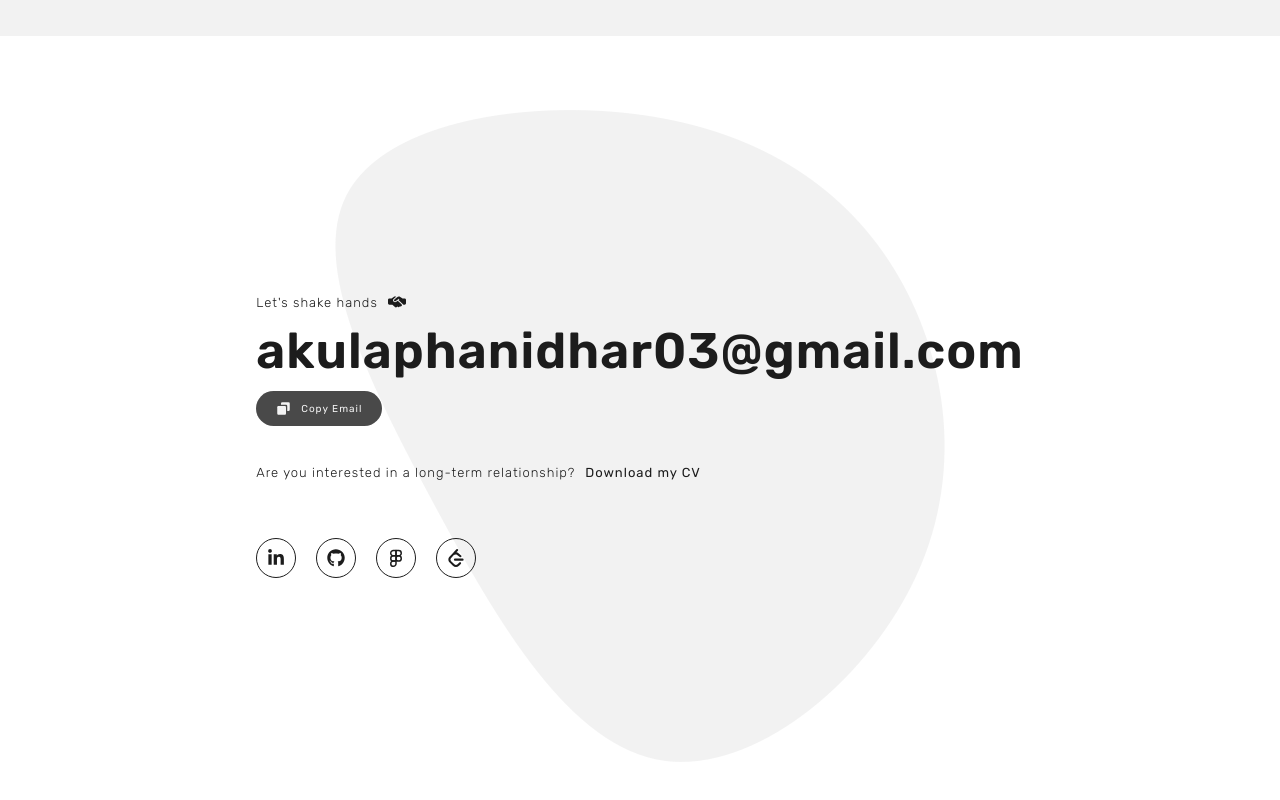
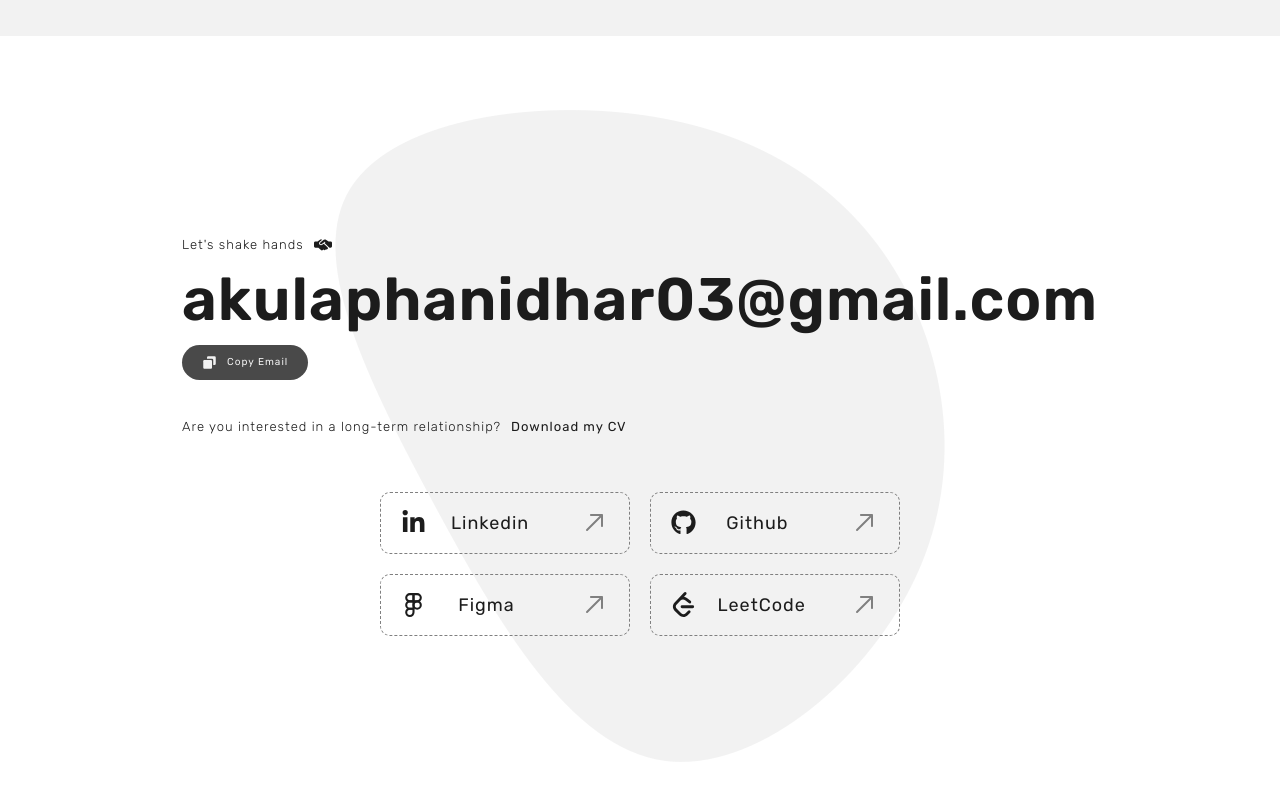
Before and after one commit to AkulaPhanidhar/Portfolio, a React (Create React App) app: page / in a window 1280 px wide. Shown: the part 3603-4403 px from the top of the page. Built offline with nearby package versions, Linux system fonts and the light colour scheme.

Commit message:
contact redesign

```diff
--- a/src/App.css
+++ b/src/App.css
@@ -13,31 +13,33 @@
 body {
   background: var(--primary-color);
   color: var(--secondary-color);
-  /* overflow-x: hidden; */
+}
+
+.link {
+  text-decoration: none;
+  color: var(--secondary-color);
 }
 
 :root {
   --primary-color: #F2F2F2;
   --secondary-color: #1C1C1C;
+  --secondary-opacity-color: rgba(28, 28, 28, 0.8);
   --teriary-color: #FFFFFF;
   --navbar-background: transparent;
   --maintext-color: rgba(0, 0, 0, 0.1);
   --active-color: #F64377;
   --about-image: url("../src/Components/Images/LightAbout.png");
-  --project-image: url("../src/Components/Images/LightProjects.png");
   --contact-image: url("../src/Components/Images/LightContact.png");
-  /* --black-project-image: url("../src/Components/Images/BlackProject1.png"); */
-  /* --color-project-image: url("../src/Components/Images/ColorProject1.png"); */
 }
 
 [data-theme='dark'] {
   --primary-color: #1C1C1C;
   --secondary-color: #F2F2F2;
+  --secondary-opacity-color: rgba(242, 242, 242, 0.8);
   --teriary-color: #000000;
   --navbar-background: rgba(255, 255, 255, 0.1);
   --maintext-color: #000000;
   --active-color: #F64377;
   --about-image: url("../src/Components/Images/DarkAbout.png");
-  --project-image: url("../src/Components/Images/DarkProjects.png");
   --contact-image: url("../src/Components/Images/DarkContact.png");
 }
--- a/src/Components/Contact/Contact.css
+++ b/src/Components/Contact/Contact.css
@@ -31,20 +31,19 @@
 }
 
 .mail {
-    font-size: 50px;
+    font-size: 60px;
     color: var(--secondary-color);
     font-weight: 600;
     cursor: pointer;
 }
 
 .copyEmailButton {
-    background: var(--secondary-color);
+    background: var(--secondary-opacity-color);
     padding: 10px 20px;
     border-radius: 50px;
     border: none;
     color: var(--primary-color);
     font-size: x-small;
-    opacity: 0.8;
     cursor: pointer;
     transition: 0.2s ease-in-out;
     display: flex;
@@ -54,7 +53,7 @@
 }
 
 .copyEmailButton:hover {
-    opacity: 1;
+    background: var(--secondary-color);
 }
 
 .cv {
@@ -68,6 +67,7 @@
 }
 
 .heroLinkContainer {
+    width: 100%;
     display: flex;
     justify-content: center;
     align-items: center;
@@ -75,30 +75,46 @@
 }
 
 .heroLinkBox {
-    height: 40px;
-    width: 40px;
-    border-radius: 50px;
+    min-width: 250px;
+    padding: 15px 20px;
+    border-radius: 10px;
     cursor: pointer;
     display: flex;
-    justify-content: center;
+    justify-content: space-between;
     align-items: center;
-    border: 1px solid var(--secondary-color);
-    transition: 0.2s ease-in-out;
+    gap: 10px;
+    border: 1.5px dashed gray;
+    transition: transform 0.2s ease-in-out;
 }
 
-.heroLinkBox:hover {
-    background: var(--secondary-color);
-    border: 1px solid var(--secondary-color);
+#heroLinkBox1:hover {
+    transform: scale(1.05) translateY(-5px) translateX(-5px);
 }
 
-.heroLinkIcon {
-    background: transparent;
-    transition: color 0.2s ease-in-out;
-    color: var(--secondary-color);
+#heroLinkBox2:hover {
+    transform: scale(1.05) translateY(-5px) translateX(5px);
 }
 
-.heroLinkBox:hover .heroLinkIcon {
-    color: var(--primary-color);
+#heroLinkBox3:hover {
+    transform: scale(1.05) translateY(5px) translateX(-5px);
+}
+
+#heroLinkBox4:hover {
+    transform: scale(1.05) translateY(5px) translateX(5px);
+}
+
+.arrowIcon {
+    color: gray;
+    transition: transform 0.2s ease-in-out;
+}
+
+.heroLinkBox:hover .arrowIcon {
+    transform: rotate(45deg);
+}
+
+.contactLinkText {
+    font-size: large;
+    color: var(--secondary-color);
 }
 
 .contactrightContainer {
@@ -149,10 +165,6 @@
     transform: translateY(-5px);
 }
 
-/* .contactButton[disabled] {
-    opacity: 0.8;
-} */
-
 @media (max-width: 768px) {
     .contact {
         padding: 20px;
@@ -189,21 +201,4 @@
         text-decoration: underline;
         text-underline-offset: 7px;
     }
-
-    /* .contactInput {
-        font-size: x-small;
-    } */
-
-    /* .contactButton {
-        font-size: x-small;
-    } */
-
-    /* .heroLinkBox {
-        height: 30px;
-        width: 30px;
-    } */
-
-    /* .heroLinkIcon {
-        font-size: small;
-    } */
 }
--- a/src/Components/Contact/Contact.jsx
+++ b/src/Components/Contact/Contact.jsx
@@ -1,7 +1,10 @@
-import React, { useState } from "react";
+import React, { useState, useEffect } from "react";
 import "./Contact.css";
+import { motion, useAnimation } from "framer-motion";
+import { useInView } from "react-intersection-observer";
 import { FaHandshakeSimple } from "react-icons/fa6";
 import { FaLinkedinIn, FaGithub } from "react-icons/fa6";
+import { RxArrowTopRight } from "react-icons/rx";
 import { LuFigma } from "react-icons/lu";
 import { SiLeetcode } from "react-icons/si";
 import { BiSolidCopy } from "react-icons/bi";
@@ -10,6 +13,38 @@ import Resume from "./../../PDF/Resume.pdf";
 
 const Contact = () => {
   const [copyButtonText, setCopyButtonText] = useState("Copy Email");
+  const controls = useAnimation();
+
+  const { ref, inView } = useInView({
+    triggerOnce: false,
+    threshold: 0.2,
+  });
+
+  useEffect(() => {
+    if (inView) {
+      controls.start("visible");
+    } else {
+      controls.start("hidden");
+    }
+  }, [controls, inView]);
+
+  const fadeInUp = {
+    hidden: { opacity: 0, y: 20 },
+    visible: {
+      opacity: 1,
+      y: 0,
+      transition: { duration: 1, ease: "easeOut" },
+    },
+  };
+
+  const fadeInDown = {
+    hidden: { opacity: 0, y: -20 },
+    visible: {
+      opacity: 1,
+      y: 0,
+      transition: { duration: 1, ease: "easeOut" },
+    },
+  };
 
   const handleCopyEmail = () => {
     navigator.clipboard.writeText("akulaphanidhar03@gmail.com");
@@ -24,57 +59,123 @@ const Contact = () => {
   return (
     <>
       <div className="contact">
-        <div className="contactLeftContainer">
-          <p className="contactText">
-            Let's shake hands{" "}
+        <div className="contactLeftContainer" ref={ref}>
+          <motion.p
+            className="contactText"
+            variants={fadeInUp}
+            initial="hidden"
+            animate={controls}
+          >
+            Let's shake hands
             <FaHandshakeSimple
               size={"18px"}
               style={{ color: "var(--secondary-color)" }}
             />
-          </p>
-          <p className="mail">akulaphanidhar03@gmail.com</p>
-          <button className="copyEmailButton" onClick={handleCopyEmail}>
-            {/* {copyButtonText === "Copy Email" && <BiSolidCopy size={"15px"} />} */}
-            <BiSolidCopy size={"15px"} />
-            {copyButtonText}
-          </button>
+          </motion.p>
+
+          <motion.p
+            className="mail"
+            variants={fadeInUp}
+            initial="hidden"
+            animate={controls}
+          >
+            akulaphanidhar03@gmail.com
+          </motion.p>
+
+          <motion.div
+            className="copyEmailButtonContainer"
+            variants={fadeInUp}
+            initial="hidden"
+            animate={controls}
+          >
+            <button className="copyEmailButton" onClick={handleCopyEmail}>
+              <BiSolidCopy size={"15px"} />
+              {copyButtonText}
+            </button>
+          </motion.div>
+
           <br />
-          <p className="contactText" id="contactText">
+
+          <motion.p
+            className="contactText"
+            id="contactText"
+            variants={fadeInUp}
+            initial="hidden"
+            animate={controls}
+          >
             Are you interested in a long-term relationship?
             <a href={Resume} download className="cv">
               Download my CV
             </a>
-          </p>
+          </motion.p>
+
           <br />
           {!isMobile && <br />}
-          <div className="heroLinkContainer">
+
+          <motion.div
+            className="heroLinkContainer"
+            variants={fadeInDown}
+            initial="hidden"
+            animate={controls}
+          >
             <Link
               to={"https://www.linkedin.com/in/akulaphanidhar"}
               target="_blank"
+              className="link"
             >
-              <div className="heroLinkBox">
-                <FaLinkedinIn size={"18px"} className="heroLinkIcon" />
-              </div>
-            </Link>
-            <Link to={"https://github.com/AkulaPhanidhar"} target="_blank">
-              <div className="heroLinkBox">
-                <FaGithub size={"18px"} className="heroLinkIcon" />
-              </div>
-            </Link>
-            <Link to={"https://www.figma.com/@akulaphanidhar"} target="_blank">
-              <div className="heroLinkBox">
-                <LuFigma size={"18px"} className="heroLinkIcon" />
+              <div className="heroLinkBox" id="heroLinkBox1">
+                <FaLinkedinIn size={"25px"} className="heroLinkIcon" />
+                <p className="contactLinkText">Linkedin</p>
+                <br />
+                <RxArrowTopRight size={"30px"} className="arrowIcon" />
               </div>
             </Link>
             <Link
-              to={"https://leetcode.com/u/Akula_Phanidhar/"}
+              to={"https://github.com/AkulaPhanidhar"}
               target="_blank"
+              className="link"
             >
-              <div className="heroLinkBox">
-                <SiLeetcode size={"18px"} className="heroLinkIcon" />
+              <div className="heroLinkBox" id="heroLinkBox2">
+                <FaGithub size={"25px"} className="heroLinkIcon" />
+                <p className="contactLinkText">Github</p>
+                <br />
+                <RxArrowTopRight size={"30px"} className="arrowIcon" />
               </div>
             </Link>
-          </div>
+          </motion.div>
+
+          <motion.div
+            className="heroLinkContainer"
+            style={{ marginTop: "10px" }}
+            variants={fadeInUp}
+            initial="hidden"
+            animate={controls}
+          >
+            <Link
+              to={"https://www.figma.com/@akulaphanidhar"}
+              target="_blank"
+              className="link"
+            >
+              <div className="heroLinkBox" id="heroLinkBox3">
+                <LuFigma size={"25px"} className="heroLinkIcon" />
+                <p className="contactLinkText">Figma</p>
+                <br />
+                <RxArrowTopRight size={"30px"} className="arrowIcon" />
+              </div>
+            </Link>
+            <Link
+              to={"https://leetcode.com/u/AkulaPhanidhar/"}
+              target="_blank"
+              className="link"
+            >
+              <div className="heroLinkBox" id="heroLinkBox4">
+                <SiLeetcode size={"25px"} className="heroLinkIcon" />
+                <p className="contactLinkText">LeetCode</p>
+                <br />
+                <RxArrowTopRight size={"30px"} className="arrowIcon" />
+              </div>
+            </Link>
+          </motion.div>
         </div>
       </div>
     </>
@@ -82,168 +183,3 @@ const Contact = () => {
 };
 
 export default Contact;
-
-// import React, { useState } from "react";
-// import "./Contact.css";
-// import { FaHandshakeSimple } from "react-icons/fa6";
-// import { FaLinkedinIn, FaGithub } from "react-icons/fa6";
-// import { LuFigma } from "react-icons/lu";
-// import { SiLeetcode } from "react-icons/si";
-// import { Link } from "react-router-dom";
-// import Resume from "./../../PDF/Resume.pdf";
-// import styled from "styled-components";
-// import emailjs from "emailjs-com";
-
-// const ContactTextArea = styled.textarea`
-//   padding: 10px 20px;
-//   border-radius: 5px;
-//   border: 1px solid var(--secondary-color);
-//   height: 30vh;
-//   width: 100%;
-//   resize: none;
-//   background: transparent;
-//   color: var(--secondary-color);
-//   font-size: small;
-//   transition: 0.2s ease-in-out;
-
-//   &:focus {
-//     outline: 1px solid var(--active-color);
-//     border: 1px solid var(--active-color);
-//   }
-
-//   &::placeholder {
-//     color: var(--secondary-color);
-//     font-size: small;
-//     font-weight: 300;
-//     opacity: 0.7;
-//   }
-// `;
-
-// const isMobile = window.innerWidth < 768;
-
-// const Contact = () => {
-//   const [formData, setFormData] = useState({
-//     email: "",
-//     subject: "",
-//     message: "",
-//   });
-
-//   const handleChange = (e) => {
-//     const { name, value } = e.target;
-//     setFormData((prevData) => ({
-//       ...prevData,
-//       [name]: value,
-//     }));
-//   };
-
-//   const sendEmail = (e) => {
-//     e.preventDefault();
-//     emailjs
-//       .send(
-//         "service_5be7uz7",
-//         "template_6mwe23l",
-//         formData,
-//         "x4nSWX_6zztHMjAl5"
-//       )
-//       .then(
-//         (result) => {
-//           console.log("Email sent successfully:", result.text);
-//           alert("Message sent successfully!");
-//           setFormData({ email: "", subject: "", message: "" });
-//         },
-//         (error) => {
-//           console.error("Failed to send email:", error.text);
-//           alert("Failed to send the message. Please try again.");
-//         }
-//       );
-//   };
-
-//   return (
-//     <>
-//       <div className="contact">
-//         <div className="contactLeftContainer">
-//           <p className="contactText">
-//             Let's shake hands{" "}
-//             <FaHandshakeSimple
-//               size={"18px"}
-//               style={{ color: "var(--secondary-color)" }}
-//             />
-//           </p>
-//           <p className="mail">akulaphanidhar03@gmail.com</p>
-//           <br />
-//           <p className="contactText" id="contactText">
-//             Are you interested in a long-term relationship?
-//             <a href={Resume} download className="cv">
-//               Download my CV
-//             </a>
-//           </p>
-//           <br />
-//           {!isMobile && <br />}
-//           <div className="heroLinkContainer">
-//             <Link
-//               to={"https://www.linkedin.com/in/akulaphanidhar"}
-//               target="_blank"
-//             >
-//               <div className="heroLinkBox">
-//                 <FaLinkedinIn size={"18px"} className="heroLinkIcon" />
-//               </div>
-//             </Link>
-//             <Link to={"https://github.com/AkulaPhanidhar"}>
-//               <div className="heroLinkBox">
-//                 <FaGithub size={"18px"} className="heroLinkIcon" />
-//               </div>
-//             </Link>
-//             <Link to={"https://www.figma.com/@akulaphanidhar"}>
-//               <div className="heroLinkBox">
-//                 <LuFigma size={"18px"} className="heroLinkIcon" />
-//               </div>
-//             </Link>
-//             <Link to={"https://leetcode.com/u/Akula_Phanidhar/"}>
-//               <div className="heroLinkBox">
-//                 <SiLeetcode size={"18px"} className="heroLinkIcon" />
-//               </div>
-//             </Link>
-//           </div>
-//         </div>
-
-//         <div style={{ width: "50%" }}>
-//           <form className="contactrightContainer" onSubmit={sendEmail}>
-//             <input
-//               type="email"
-//               name="email"
-//               placeholder="Mail ID"
-//               className="contactInput"
-//               value={formData.email}
-//               onChange={handleChange}
-//               required
-//             />
-//             <input
-//               type="text"
-//               name="subject"
-//               placeholder="Subject"
-//               className="contactInput"
-//               value={formData.subject}
-//               onChange={handleChange}
-//               required
-//             />
-//             <ContactTextArea
-//               name="message"
-//               placeholder="Enter your message here..."
-//               value={formData.message}
-//               onChange={handleChange}
-//               required
-//             />
-//             <button
-//               type="submit"
-//               className="contactButton"
-//             >
-//               Send
-//             </button>
-//           </form>
-//         </div>
-//       </div>
-//     </>
-//   );
-// };
-
-// export default Contact;
```
